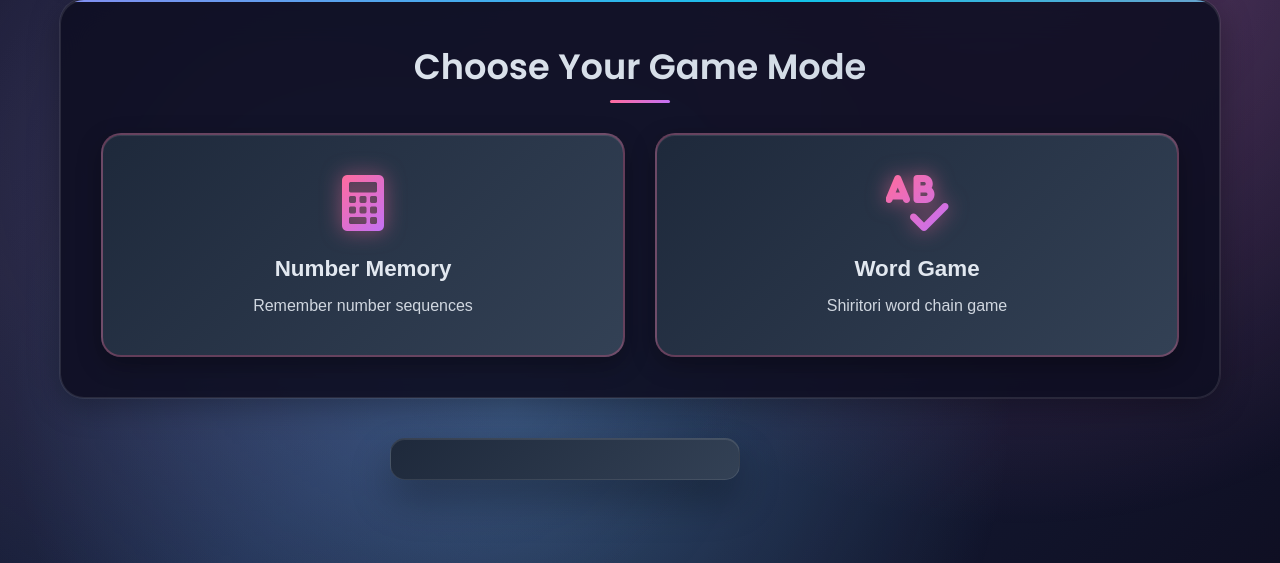
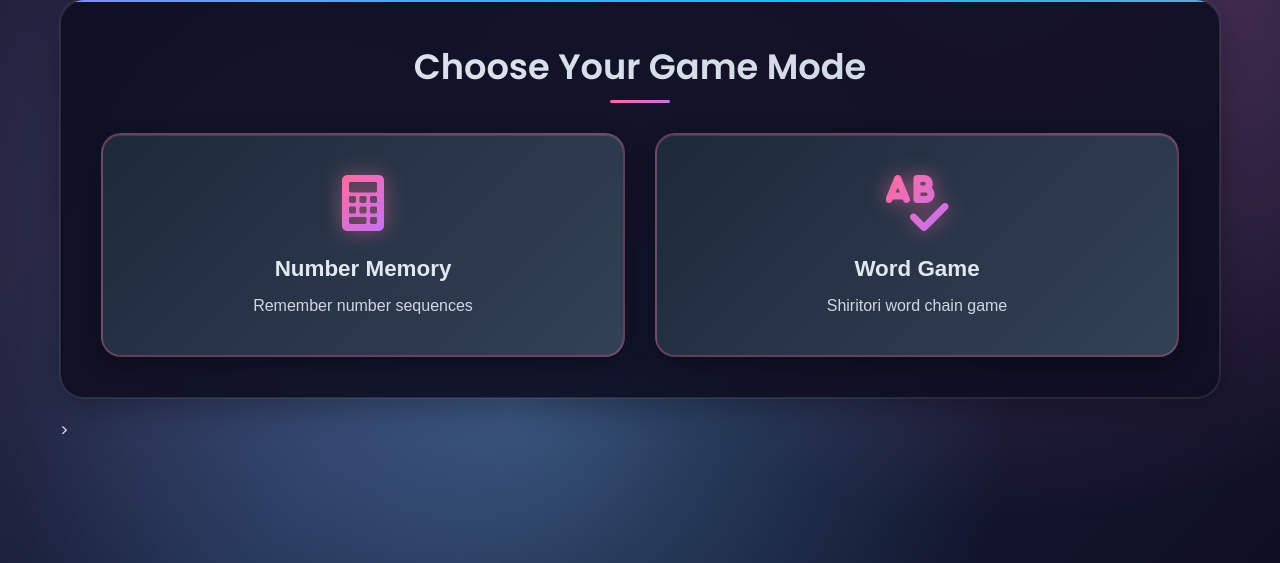
Before and after one commit to Subhamsidhanta/Shiritori-Method-Game, a Flask app: page / in a window 1280 px wide. Shown: the part 237-800 px from the top of the page. Run offline with Flask 3, Linux system fonts and the light colour scheme.

Commit message:
Update index.html

```diff
--- a/templates/index.html
+++ b/templates/index.html
@@ -315,13 +315,7 @@
             <div class="spinner"></div>
             <p>Loading...</p>
         </div>
-
-        <!-- Notification -->
-        <div id="notification" class="notification">
-            <span id="notification-text"></span>
-        </div>
-    </div>
-
+>
     <script src="{{ url_for('static', filename='game.js') }}"></script>
 </body>
 </html>
```
